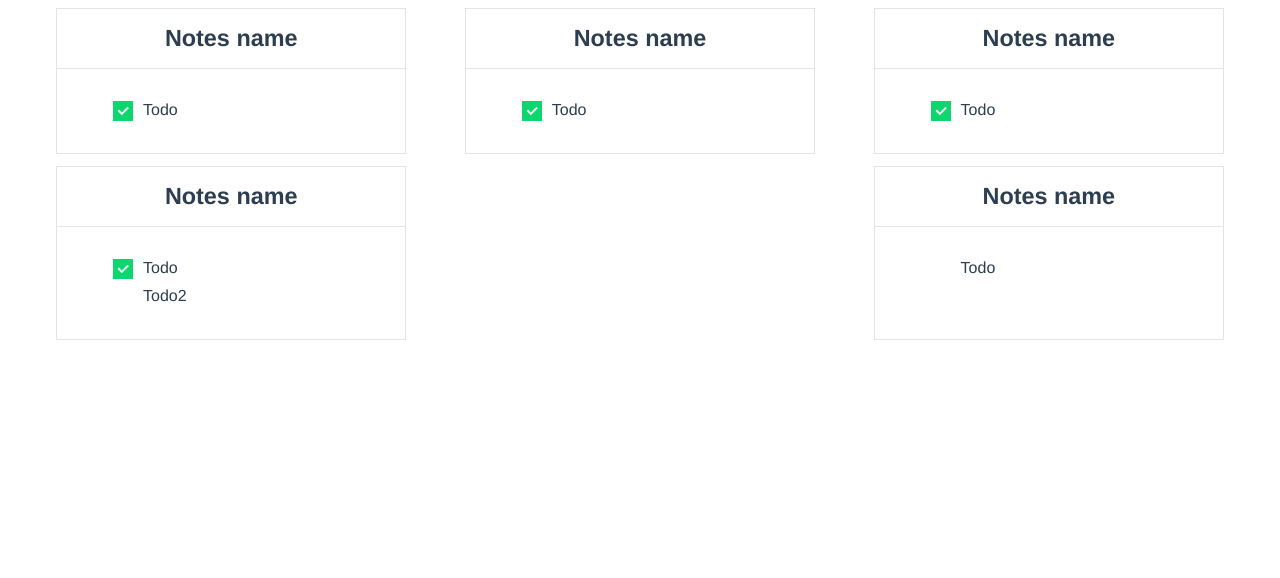
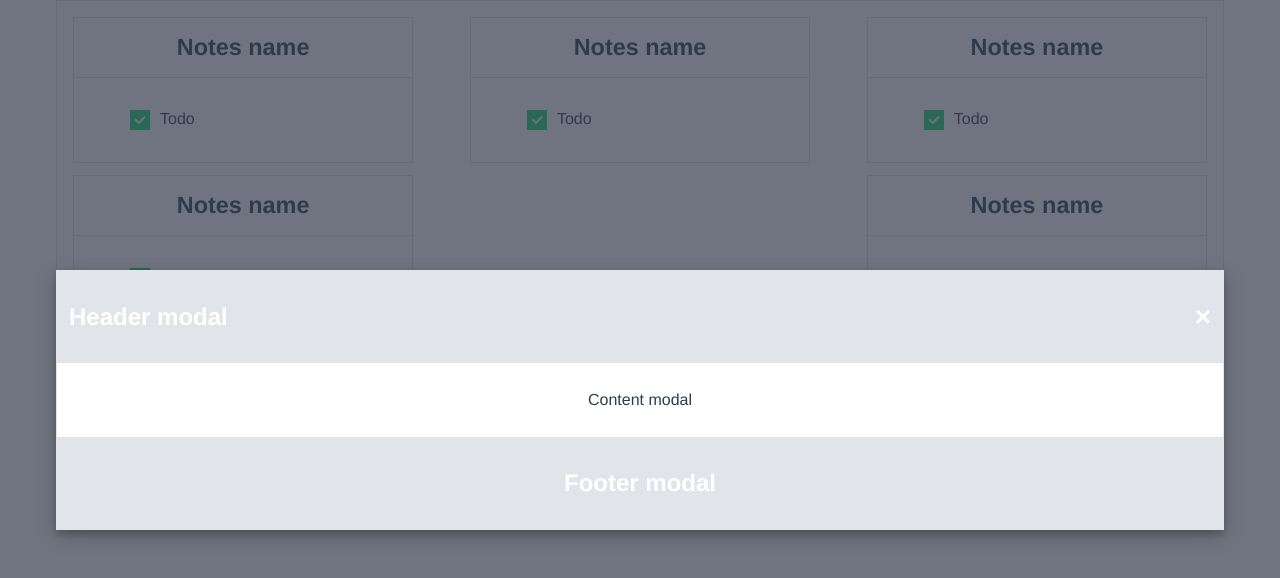
Before and after one commit to legusha/Todo-list, a Vue app: page / in a window 1280 px wide. Shown: the top 578 px of the page. Built offline with nearby package versions, Linux system fonts and the light colour scheme.

Commit message:
added Modal.vue,ToDoList.vue and Modal.vue moved to global components

```diff
--- a/src/assets/scss/base.scss
+++ b/src/assets/scss/base.scss
@@ -19,6 +19,22 @@
 }
 .text-primary {
   color: $primary;
+}
+
+.bg-black {
+  background-color: $black;
+}
+.bg-white {
+  background-color: $white;
+}
+.bg-success {
+  background-color: $success;
+}
+.bg-primary {
+  background-color: $primary;
+}
+.bg-secondary {
+  background-color: $secondary;
 }
 
 .p-0 {
@@ -187,3 +203,7 @@
 .cursor-point {
   cursor: pointer;
 }
+
+.border-secondary {
+  border: 1px solid $secondary;
+}
--- a/src/assets/scss/components/card.scss
+++ b/src/assets/scss/components/card.scss
@@ -1,11 +1,11 @@
 .card {
   width: $card-width;
-  border: 1px solid $card-border;
+  border: 1px solid $secondary;
   .card-title {
     font-size: 20px;
     font-weight: bold;
     padding: 16px;
-    border-bottom: 1px solid $card-border;
+    border-bottom: 1px solid $secondary;
   }
   .card-body {
     font-size: 16px;
--- a/src/assets/scss/content.scss
+++ b/src/assets/scss/content.scss
@@ -1,3 +1,6 @@
+body {
+  margin: 0;
+}
 #app {
   font-family: Avenir, Helvetica, Arial, sans-serif;
   -webkit-font-smoothing: antialiased;
--- a/src/assets/scss/variables.scss
+++ b/src/assets/scss/variables.scss
@@ -2,9 +2,9 @@ $container-width: 1200px;
 
 $white: #FFFFFF;
 $black: #2c3e50;
-
 $success: #0ed66e;
 $primary: #1690e9;
+$secondary: #e1e4e8;
 
 $primary-action: #0094F6;
 $primary-action-extra: #47a7f5;
@@ -13,4 +13,4 @@ $success-action: #12ac5c;
 $success-action-extra: #0fe074;
 
 $card-width: 240px;
-$card-border: #e1e4e8;
+$card-border: $secondary;
--- a/src/components/NotesList.vue
+++ b/src/components/NotesList.vue
@@ -1,5 +1,5 @@
 <template>
-  <div class="d-flex justify-between flex-wrap notes-list">
+  <div class="d-flex justify-between flex-wrap notes-list p-4 border-secondary">
     <div
       v-for="(note, index) in list"
       :key="index"
@@ -18,16 +18,27 @@
         ></ToDoList>
       </div>
     </div>
+    <Modal
+      v-if="modalActive"
+      :active="modalActive"
+      @close="modalClose"
+    >
+      <template slot="header">
+        <h2>Header modal</h2>
+      </template>
+      <template slot="body">
+        <p>Content modal</p>
+      </template>
+      <template slot="footer">
+        <h2>Footer modal</h2>
+      </template>
+    </Modal>
   </div>
 </template>
 
 <script>
-import ToDoList from '@/components/ToDoList'
 export default {
   name: 'NotesList',
-  components: {
-    ToDoList
-  },
   props: {
     list: {
       type: Array,
@@ -39,12 +50,16 @@ export default {
       todoList: {
         mutable: false,
         checkboxType: 'success'
-      }
+      },
+      modalActive: true
     }
   },
   methods: {
     toDoListAction (list = []) {
       console.log(list)
+    },
+    modalClose () {
+      this.modalActive = false
     }
   }
 }
--- /dev/null
+++ b/src/components/utils/Modal.vue
@@ -0,0 +1,109 @@
+<template>
+  <div
+    :class="{'modal-wrap-active': active}"
+    @click="$emit('close')"
+    class="modal-wrap"
+  >
+    <div class="container d-flex align-center">
+      <div class="modal">
+        <div class="modal-content border-secondary container">
+          <div
+            class="modal-header text-white d-flex align-center justify-between bg-secondary p-3">
+            <slot name="header"></slot>
+            <span
+              class="close"
+              @click="$emit('close')"
+            >
+          &times;
+        </span>
+          </div>
+          <div class="modal-body bg-white p-3">
+            <slot name="body"></slot>
+          </div>
+          <div class="modal-footer text-white bg-secondary p-3">
+            <slot name="footer"></slot>
+          </div>
+        </div>
+    </div>
+    </div>
+  </div>
+</template>
+
+<script>
+export default {
+  name: 'Modal',
+  props: {
+    active: {
+      type: Boolean,
+      default: false
+    }
+  }
+}
+</script>
+
+<style scoped lang="scss">
+  @import "~@/assets/scss/variables";
+
+  .modal-wrap {
+    height: 100%;
+    background-color: rgba(52, 58, 74, 0.7);
+    position: fixed;
+    left: 0;
+    right: 0;
+    top: 0;
+    display: none;
+    cursor: pointer;
+    .container {
+      height: 100%;
+    }
+    .modal {
+      cursor: initial;
+      width: 100%;
+    }
+    .modal-content {
+      position: relative;
+      margin: auto;
+      padding: 0;
+      box-shadow:  0 4px 8px 0 rgba(0,0,0,0.2),0 6px 20px 0 rgba(0,0,0,0.19);;
+      -webkit-animation-name: animatetop;
+      -webkit-animation-duration: 0.4s;
+      animation-name: animatetop;
+      animation-duration: 0.4s
+    }
+    @-webkit-keyframes animatetop {
+      from {
+        top: 50%;
+        transform: translateY(-50%);
+        opacity:0
+      }
+      to {
+        top:0;
+        opacity:1
+      }
+    }
+    @keyframes animatetop {
+      from {
+        top: 50%;
+        transform: translateY(-50%);
+        opacity:0
+      }
+      to {
+        top:0;
+        opacity:1
+      }
+    }
+    .close {
+      font-size: 28px;
+      font-weight: bold;
+    }
+    .close:hover,
+    .close:focus {
+      color: $white;
+      text-decoration: none;
+      cursor: pointer;
+    }
+  }
+  .modal-wrap-active {
+    display: block;
+  }
+</style>
--- a/src/main.js
+++ b/src/main.js
@@ -5,6 +5,12 @@ import router from './router'
 
 import '@/assets/scss/main.scss'
 
+import ToDoList from '@/components/ToDoList'
+import Modal from '@/components/utils/Modal'
+
+Vue.component('ToDoList', ToDoList)
+Vue.component('Modal', Modal)
+
 Vue.config.productionTip = false
 
 new Vue({
```
